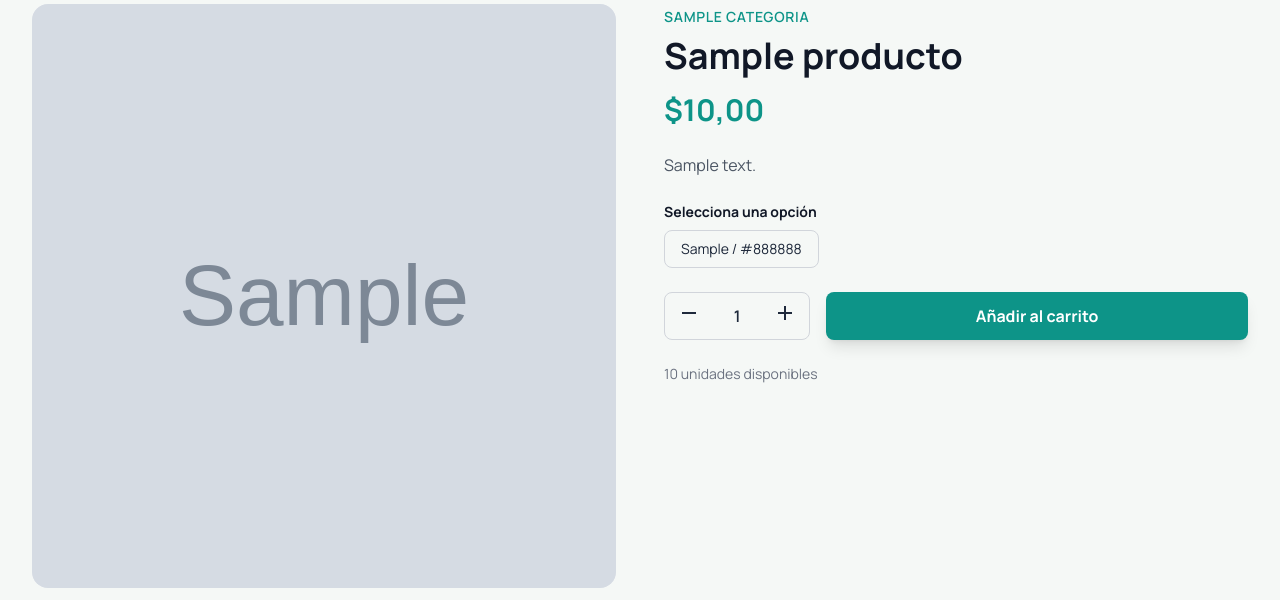
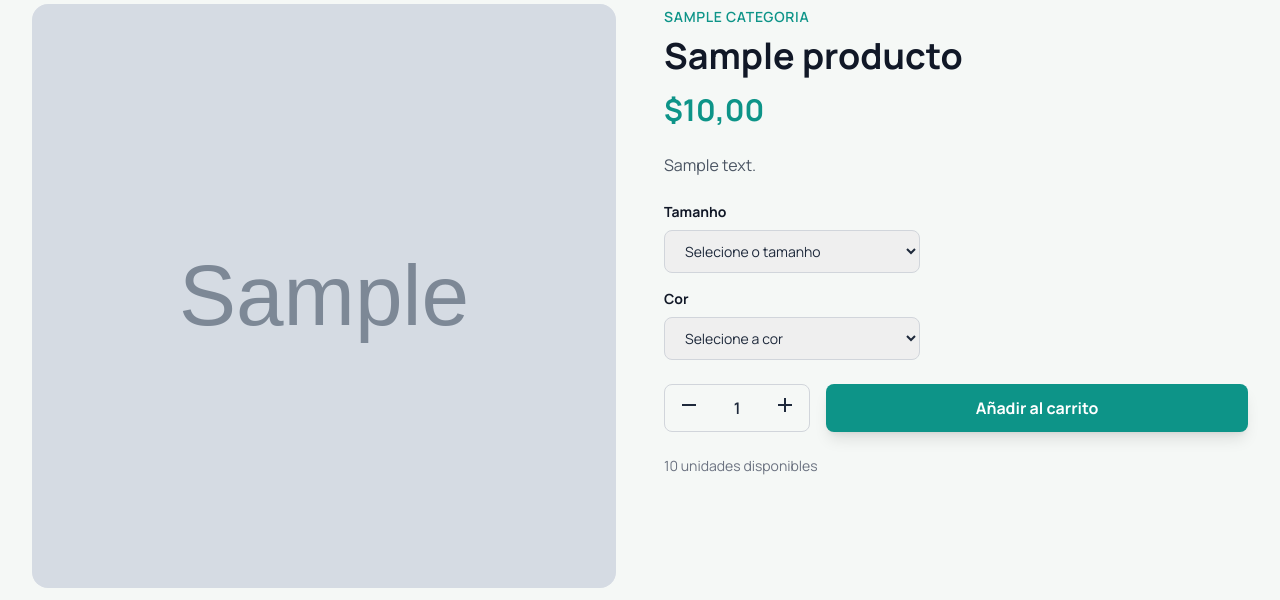
Before and after one commit to KeinnerMaster/Prontix-django, a Django app: a page that uses tienda/templates/tienda/product-detail.html in a window 1280 px wide. Shown: the part 161-761 px from the top of the page. Run offline with Django 5.2, Linux system fonts and the light colour scheme; tables that the repository leaves empty hold one stand-in row (values such as "Sample post"); grey boxes marked "Sample" are stand-in pictures; some libraries are stand-ins or nearby versions.

Commit message:
Enhance product variant selection in product detail

```diff
--- a/tienda/templates/tienda/product-detail.html
+++ b/tienda/templates/tienda/product-detail.html
@@ -133,21 +133,39 @@
                 </div>
 
                 {% if producto.variantes.all %}
-                <div>
-                    <h3 class="font-bold text-sm text-gray-900 mb-2">Selecciona una opción</h3>
-                    <div class="flex flex-wrap gap-2">
+                <div class="space-y-4">
+                    {% if tallas %}
+                    <div>
+                        <label class="block text-sm font-bold text-gray-900 mb-2">Tamanho</label>
+                        <select id="tallaSelect" class="w-full sm:w-64 border border-gray-300 rounded-lg px-4 py-2.5 text-sm focus:ring-2 focus:ring-primary focus:border-primary outline-none">
+                            <option value="">Selecione o tamanho</option>
+                            {% for t in tallas %}
+                            <option value="{{ t }}">{{ t }}</option>
+                            {% endfor %}
+                        </select>
+                    </div>
+                    {% endif %}
+
+                    {% if colores %}
+                    <div>
+                        <label class="block text-sm font-bold text-gray-900 mb-2">Cor</label>
+                        <select id="colorSelect" class="w-full sm:w-64 border border-gray-300 rounded-lg px-4 py-2.5 text-sm focus:ring-2 focus:ring-primary focus:border-primary outline-none">
+                            <option value="">Selecione a cor</option>
+                            {% for c in colores %}
+                            <option value="{{ c }}">{{ c }}</option>
+                            {% endfor %}
+                        </select>
+                    </div>
+                    {% endif %}
+
+                    <!-- Datos ocultos de cada variante, usados por JS para encontrar la combinación exacta -->
+                    <div id="varianteData" class="hidden">
                         {% for variante in producto.variantes.all %}
-                            <button type="button" class="px-4 py-2 border border-gray-300 rounded-lg text-sm hover:border-primary hover:text-primary transition">
-                                {% if variante.talla and variante.color %}
-                                    {{ variante.talla }} / {{ variante.color }}
-                                {% elif variante.talla %}
-                                    {{ variante.talla }}
-                                {% elif variante.color %}
-                                    {{ variante.color }}
-                                {% endif %}
-                            </button>
+                        <span data-id="{{ variante.id }}" data-talla="{{ variante.talla }}" data-color="{{ variante.color }}"></span>
                         {% endfor %}
                     </div>
+
+                    <p id="varianteError" class="text-red-500 text-xs hidden">Selecione as opções disponíveis antes de continuar</p>
                 </div>
                 {% endif %}
 
```
